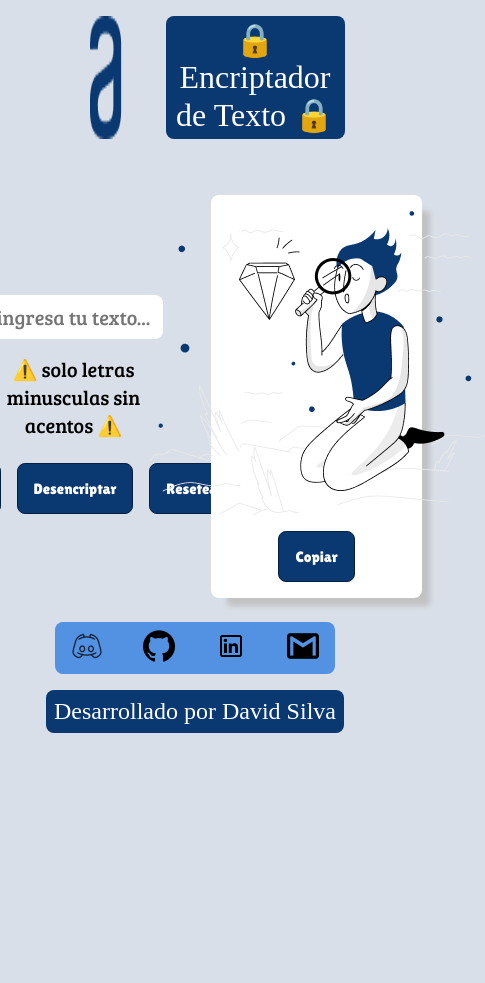
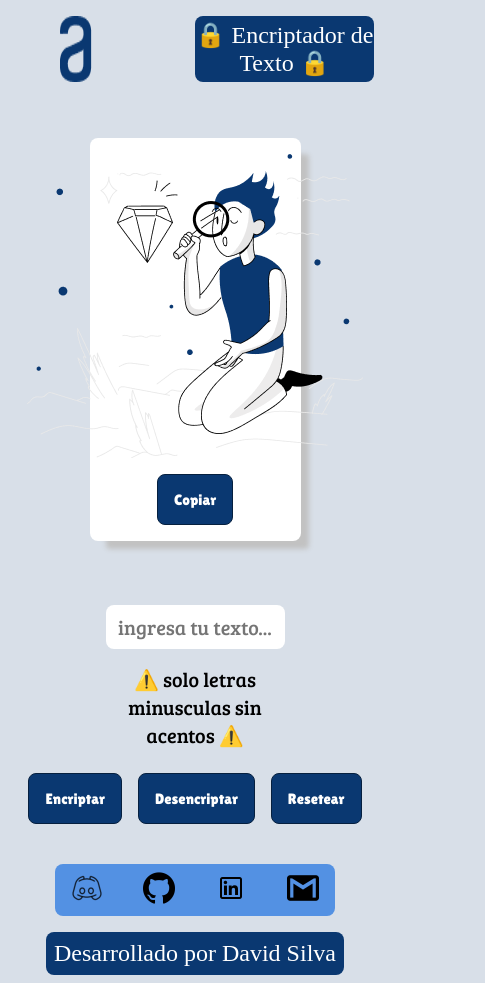
Before and after one commit to KaonyKampus/encriptador_texto_oracle, a plain HTML site: page index.html in a window 390 px wide. Shown: the whole page, 485 px wide, since content can reach past the window. Before the commit the page ends 844 px from the top, so only its background shows below. Drawn offline with Linux system fonts and the light colour scheme; a web font is replaced by a local one.

Commit message:
first responsive

```diff
--- a/style.css
+++ b/style.css
@@ -178,3 +178,20 @@ body{
 .icons:hover{
     transform: scale(1.1)
 }
+
+@media (max-width: 800PX) {
+    .header{
+        justify-content: space-between;
+    }
+
+    .title{
+        font-size:1.5rem;
+    }
+
+    .main{
+
+        flex-direction: column-reverse;
+        align-items: center;
+    }
+
+}
```
